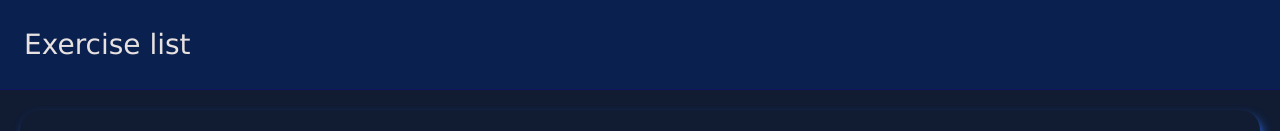
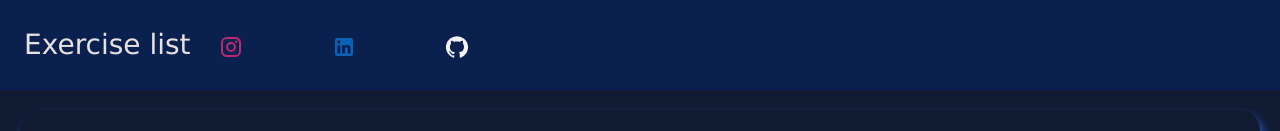
Before and after one commit to mateusdata/Exercise-list-react, a React (Create React App) app: page / in a window 1280 px wide. Shown: the top 131 px of the page. Built offline with nearby package versions, Linux system fonts and the light colour scheme.

Commit message:
Adicionando links

```diff
--- a/package.json
+++ b/package.json
@@ -3,11 +3,16 @@
   "version": "0.1.0",
   "private": true,
   "dependencies": {
+    "@emotion/react": "^11.10.4",
+    "@emotion/styled": "^11.10.4",
+    "@mui/icons-material": "^5.10.6",
+    "@mui/material": "^5.10.8",
     "@testing-library/jest-dom": "^5.16.5",
     "@testing-library/react": "^13.4.0",
     "@testing-library/user-event": "^13.5.0",
     "react": "^18.2.0",
     "react-dom": "^18.2.0",
+    "react-icons": "^4.4.0",
     "react-scripts": "5.0.1",
     "web-vitals": "^2.1.4"
   },
--- a/src/App.css
+++ b/src/App.css
@@ -6,10 +6,23 @@
   background-color: #0a204e;
   min-height: 8vh;
   display: flex;
+  flex-direction: row;
   align-items: center;
+  justify-content: left;
   color: rgb(231, 225, 225);
   border-bottom: 1px solid rgb(18, 18, 99);
   font-family: 'Lucida Sans', 'Lucida Sans Regular', 'Lucida Grande', 'Lucida Sans Unicode', Geneva, Verdana, sans-serif;
+  gap: 1em;
+  font-size: calc(4px + 3vmin);
+
+}
+#redes {
+  display: flex;
+  flex-direction: row;
+  justify-content: right;
+  gap: 5ch;
+  margin-top: 10PX;
+
 }
 .App-header p{
   text-align: center;
--- a/src/App.jsx
+++ b/src/App.jsx
@@ -5,11 +5,20 @@ import Aluguel from "./componets/aluguel/aluguel";
 import Horas from "./componets/horas/horas";
 import Gotas from "./componets/remedio/gotas";
 import Hotel from "./componets/hotel/hotel";
+import InstagramIcon from '@mui/icons-material/Instagram';
+import LinkedInIcon from '@mui/icons-material/LinkedIn';
+import GitHubIcon from '@mui/icons-material/GitHub';
 
 function App() {
   return (
     <div className="App">
-      <header className="App-header"> <p>Exercise list</p> </header>
+      <header className="App-header"> <p>Exercise list</p>
+      <div id="redes">
+      <a href="https://www.instagram.com/mateus.data/" target="_blank" rel="noreferrer"><InstagramIcon style={{color:"#bb2b73"}}/></a>
+      <a href="https://www.linkedin.com/in/mateusdata/" target="_blank" rel="noreferrer"><LinkedInIcon style={{color:"#0961b8"}}/></a>
+      <a href="https://github.com/mateusdata" target="_blank" rel="noreferrer"><GitHubIcon style={{color:"#f2f2f2"}} /></a>
+      </div>
+      </header>
       <div className="matematica">
         <Dobro />
         <Trapezio />
```
Also changed, not shown: 1 other file (tests, documents, lock files or other folders).
